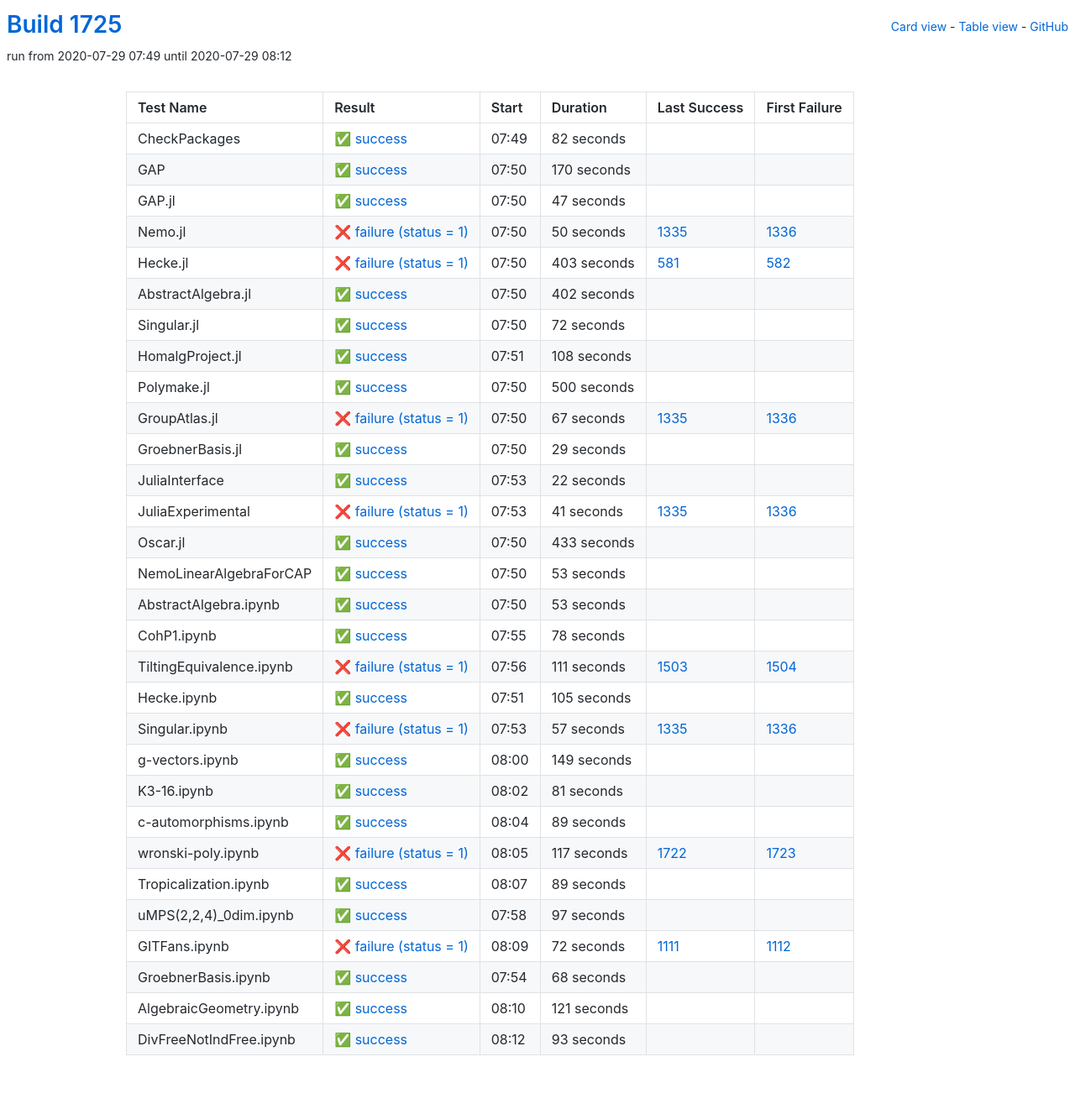
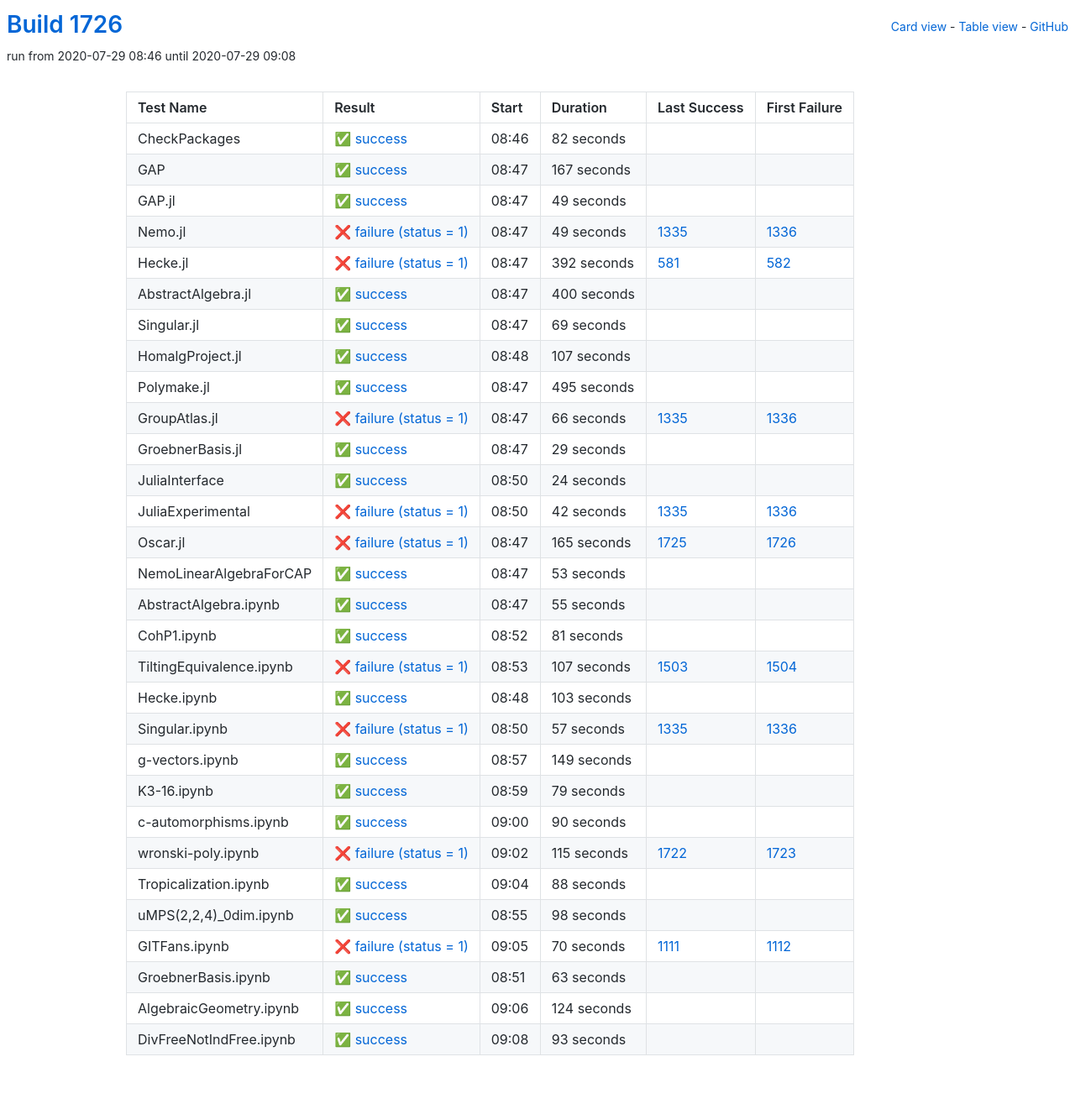
Before and after one commit to oscar-system/oscar-ci-status-1.4, a Jekyll site: the page built from table.html, in a window 1280 px wide. Shown: the whole page at 84% size. Built offline with Jekyll 4.4.1, drawn with Linux system fonts in a browser that asks for light colours.

Commit message:
Build #1726

```diff
--- a/_data/ci.yml
+++ b/_data/ci.yml
@@ -1,6 +1,6 @@
 ---
-build: 1725
-build_url: https://oscarci.mathematik.uni-kl.de/job/oscar-julia-1.4/1725/
+build: 1726
+build_url: https://oscarci.mathematik.uni-kl.de/job/oscar-julia-1.4/1726/
 job: oscar-julia-1.4
 organization: oscar-system
 repo: oscar-ci-status-1.4
@@ -8,8 +8,8 @@ repourl: https://github.com/oscar-system/oscar-ci-status-1.4
 tests:
 - name: CheckPackages
   id: checkpackages
-  log: https://oscarci.mathematik.uni-kl.de/job/oscar-julia-1.4/1725/artifact/logs/build-1725/CheckPackages.log
-  start: 2020-07-29 07:49
+  log: https://oscarci.mathematik.uni-kl.de/job/oscar-julia-1.4/1726/artifact/logs/build-1726/CheckPackages.log
+  start: 2020-07-29 08:46
   success: true
   exitcode: 0
   status: success
@@ -20,116 +20,116 @@ tests:
   first_failure_url:
 - name: GAP
   id: gap
-  log: https://oscarci.mathematik.uni-kl.de/job/oscar-julia-1.4/1725/artifact/logs/build-1725/GAP.log
-  start: 2020-07-29 07:50
+  log: https://oscarci.mathematik.uni-kl.de/job/oscar-julia-1.4/1726/artifact/logs/build-1726/GAP.log
+  start: 2020-07-29 08:47
   success: true
   exitcode: 0
   status: success
-  duration: 170
+  duration: 167
   last_success: false
   last_success_url:
   first_failure: false
   first_failure_url:
 - name: GAP.jl
   id: gap-jl
-  log: https://oscarci.mathematik.uni-kl.de/job/oscar-julia-1.4/1725/artifact/logs/build-1725/GAP.jl.log
-  start: 2020-07-29 07:50
+  log: https://oscarci.mathematik.uni-kl.de/job/oscar-julia-1.4/1726/artifact/logs/build-1726/GAP.jl.log
+  start: 2020-07-29 08:47
   success: true
   exitcode: 0
   status: success
-  duration: 47
+  duration: 49
   last_success: false
   last_success_url:
   first_failure: false
   first_failure_url:
 - name: Nemo.jl
   id: nemo-jl
-  log: https://oscarci.mathematik.uni-kl.de/job/oscar-julia-1.4/1725/artifact/logs/build-1725/Nemo.jl.log
-  start: 2020-07-29 07:50
+  log: https://oscarci.mathematik.uni-kl.de/job/oscar-julia-1.4/1726/artifact/logs/build-1726/Nemo.jl.log
+  start: 2020-07-29 08:47
   success: false
   exitcode: 1
   status: failure
-  duration: 50
+  duration: 49
   last_success: 1335
   last_success_url: https://oscarci.mathematik.uni-kl.de/job/oscar-julia-1.4/1335/
   first_failure: 1336
   first_failure_url: https://oscarci.mathematik.uni-kl.de/job/oscar-julia-1.4/1336/
 - name: Hecke.jl
   id: hecke-jl
-  log: https://oscarci.mathematik.uni-kl.de/job/oscar-julia-1.4/1725/artifact/logs/build-1725/Hecke.jl.log
-  start: 2020-07-29 07:50
+  log: https://oscarci.mathematik.uni-kl.de/job/oscar-julia-1.4/1726/artifact/logs/build-1726/Hecke.jl.log
+  start: 2020-07-29 08:47
   success: false
   exitcode: 1
   status: failure
-  duration: 403
+  duration: 392
   last_success: 581
   last_success_url: https://oscarci.mathematik.uni-kl.de/job/oscar-julia-1.4/581/
   first_failure: 582
   first_failure_url: https://oscarci.mathematik.uni-kl.de/job/oscar-julia-1.4/582/
 - name: AbstractAlgebra.jl
   id: abstractalgebra-jl
-  log: https://oscarci.mathematik.uni-kl.de/job/oscar-julia-1.4/1725/artifact/logs/build-1725/AbstractAlgebra.jl.log
-  start: 2020-07-29 07:50
+  log: https://oscarci.mathematik.uni-kl.de/job/oscar-julia-1.4/1726/artifact/logs/build-1726/AbstractAlgebra.jl.log
+  start: 2020-07-29 08:47
   success: true
   exitcode: 0
   status: success
-  duration: 402
+  duration: 400
   last_success: false
   last_success_url:
   first_failure: false
   first_failure_url:
 - name: Singular.jl
   id: singular-jl
-  log: https://oscarci.mathematik.uni-kl.de/job/oscar-julia-1.4/1725/artifact/logs/build-1725/Singular.jl.log
-  start: 2020-07-29 07:50
+  log: https://oscarci.mathematik.uni-kl.de/job/oscar-julia-1.4/1726/artifact/logs/build-1726/Singular.jl.log
+  start: 2020-07-29 08:47
   success: true
   exitcode: 0
   status: success
-  duration: 72
+  duration: 69
   last_success: false
   last_success_url:
   first_failure: false
   first_failure_url:
 - name: HomalgProject.jl
   id: homalgproject-jl
-  log: https://oscarci.mathematik.uni-kl.de/job/oscar-julia-1.4/1725/artifact/logs/build-1725/HomalgProject.jl.log
-  start: 2020-07-29 07:51
+  log: https://oscarci.mathematik.uni-kl.de/job/oscar-julia-1.4/1726/artifact/logs/build-1726/HomalgProject.jl.log
+  start: 2020-07-29 08:48
   success: true
   exitcode: 0
   status: success
-  duration: 108
+  duration: 107
   last_success: false
   last_success_url:
   first_failure: false
   first_failure_url:
 - name: Polymake.jl
   id: polymake-jl
-  log: https://oscarci.mathematik.uni-kl.de/job/oscar-julia-1.4/1725/artifact/logs/build-1725/Polymake.jl.log
-  start: 2020-07-29 07:50
+  log: https://oscarci.mathematik.uni-kl.de/job/oscar-julia-1.4/1726/artifact/logs/build-1726/Polymake.jl.log
+  start: 2020-07-29 08:47
   success: true
   exitcode: 0
   status: success
-  duration: 500
+  duration: 495
   last_success: false
   last_success_url:
   first_failure: false
   first_failure_url:
 - name: GroupAtlas.jl
   id: groupatlas-jl
-  log: https://oscarci.mathematik.uni-kl.de/job/oscar-julia-1.4/1725/artifact/logs/build-1725/GroupAtlas.jl.log
-  start: 2020-07-29 07:50
+  log: https://oscarci.mathematik.uni-kl.de/job/oscar-julia-1.4/1726/artifact/logs/build-1726/GroupAtlas.jl.log
+  start: 2020-07-29 08:47
   success: false
   exitcode: 1
   status: failure
-  duration: 67
+  duration: 66
   last_success: 1335
   last_success_url: https://oscarci.mathematik.uni-kl.de/job/oscar-julia-1.4/1335/
   first_failure: 1336
   first_failure_url: https://oscarci.mathematik.uni-kl.de/job/oscar-julia-1.4/1336/
 - name: GroebnerBasis.jl
   id: groebnerbasis-jl
-  log: https://oscarci.mathematik.uni-kl.de/job/oscar-julia-1.4/1725/artifact/logs/build-1725/GroebnerBasis.jl.log
-  start: 2020-07-29 07:50
+  log: https://oscarci.mathematik.uni-kl.de/job/oscar-julia-1.4/1726/artifact/logs/build-1726/GroebnerBasis.jl.log
+  start: 2020-07-29 08:47
   success: true
   exitcode: 0
   status: success
@@ -140,44 +140,44 @@ tests:
   first_failure_url:
 - name: JuliaInterface
   id: juliainterface
-  log: https://oscarci.mathematik.uni-kl.de/job/oscar-julia-1.4/1725/artifact/logs/build-1725/JuliaInterface.log
-  start: 2020-07-29 07:53
+  log: https://oscarci.mathematik.uni-kl.de/job/oscar-julia-1.4/1726/artifact/logs/build-1726/JuliaInterface.log
+  start: 2020-07-29 08:50
   success: true
   exitcode: 0
   status: success
-  duration: 22
+  duration: 24
   last_success: false
   last_success_url:
   first_failure: false
   first_failure_url:
 - name: JuliaExperimental
   id: juliaexperimental
-  log: https://oscarci.mathematik.uni-kl.de/job/oscar-julia-1.4/1725/artifact/logs/build-1725/JuliaExperimental.log
-  start: 2020-07-29 07:53
+  log: https://oscarci.mathematik.uni-kl.de/job/oscar-julia-1.4/1726/artifact/logs/build-1726/JuliaExperimental.log
+  start: 2020-07-29 08:50
   success: false
   exitcode: 1
   status: failure
-  duration: 41
+  duration: 42
   last_success: 1335
   last_success_url: https://oscarci.mathematik.uni-kl.de/job/oscar-julia-1.4/1335/
   first_failure: 1336
   first_failure_url: https://oscarci.mathematik.uni-kl.de/job/oscar-julia-1.4/1336/
 - name: Oscar.jl
   id: oscar-jl
-  log: https://oscarci.mathematik.uni-kl.de/job/oscar-julia-1.4/1725/artifact/logs/build-1725/Oscar.jl.log
-  start: 2020-07-29 07:50
-  success: true
-  exitcode: 0
-  status: success
-  duration: 433
-  last_success: false
-  last_success_url:
-  first_failure: false
-  first_failure_url:
+  log: https://oscarci.mathematik.uni-kl.de/job/oscar-julia-1.4/1726/artifact/logs/build-1726/Oscar.jl.log
+  start: 2020-07-29 08:47
+  success: false
+  exitcode: 1
+  status: failure
+  duration: 165
+  last_success: 1725
+  last_success_url: https://oscarci.mathematik.uni-kl.de/job/oscar-julia-1.4/1725/
+  first_failure: 1726
+  first_failure_url: https://oscarci.mathematik.uni-kl.de/job/oscar-julia-1.4/1726/
 - name: NemoLinearAlgebraForCAP
   id: nemolinearalgebraforcap
-  log: https://oscarci.mathematik.uni-kl.de/job/oscar-julia-1.4/1725/artifact/logs/build-1725/NemoLinearAlgebraForCAP.log
-  start: 2020-07-29 07:50
+  log: https://oscarci.mathematik.uni-kl.de/job/oscar-julia-1.4/1726/artifact/logs/build-1726/NemoLinearAlgebraForCAP.log
+  start: 2020-07-29 08:47
   success: true
   exitcode: 0
   status: success
@@ -188,56 +188,56 @@ tests:
   first_failure_url:
 - name: AbstractAlgebra.ipynb
   id: abstractalgebra-ipynb
-  log: https://oscarci.mathematik.uni-kl.de/job/oscar-julia-1.4/1725/artifact/logs/build-1725/AbstractAlgebra.ipynb.log
-  start: 2020-07-29 07:50
+  log: https://oscarci.mathematik.uni-kl.de/job/oscar-julia-1.4/1726/artifact/logs/build-1726/AbstractAlgebra.ipynb.log
+  start: 2020-07-29 08:47
   success: true
   exitcode: 0
   status: success
-  duration: 53
+  duration: 55
   last_success: false
   last_success_url:
   first_failure: false
   first_failure_url:
 - name: CohP1.ipynb
   id: cohp1-ipynb
-  log: https://oscarci.mathematik.uni-kl.de/job/oscar-julia-1.4/1725/artifact/logs/build-1725/CohP1.ipynb.log
-  start: 2020-07-29 07:55
+  log: https://oscarci.mathematik.uni-kl.de/job/oscar-julia-1.4/1726/artifact/logs/build-1726/CohP1.ipynb.log
+  start: 2020-07-29 08:52
   success: true
   exitcode: 0
   status: success
-  duration: 78
+  duration: 81
   last_success: false
   last_success_url:
   first_failure: false
   first_failure_url:
 - name: TiltingEquivalence.ipynb
   id: tiltingequivalence-ipynb
-  log: https://oscarci.mathematik.uni-kl.de/job/oscar-julia-1.4/1725/artifact/logs/build-1725/TiltingEquivalence.ipynb.log
-  start: 2020-07-29 07:56
+  log: https://oscarci.mathematik.uni-kl.de/job/oscar-julia-1.4/1726/artifact/logs/build-1726/TiltingEquivalence.ipynb.log
+  start: 2020-07-29 08:53
   success: false
   exitcode: 1
   status: failure
-  duration: 111
+  duration: 107
   last_success: 1503
   last_success_url: https://oscarci.mathematik.uni-kl.de/job/oscar-julia-1.4/1503/
   first_failure: 1504
   first_failure_url: https://oscarci.mathematik.uni-kl.de/job/oscar-julia-1.4/1504/
 - name: Hecke.ipynb
   id: hecke-ipynb
-  log: https://oscarci.mathematik.uni-kl.de/job/oscar-julia-1.4/1725/artifact/logs/build-1725/Hecke.ipynb.log
-  start: 2020-07-29 07:51
+  log: https://oscarci.mathematik.uni-kl.de/job/oscar-julia-1.4/1726/artifact/logs/build-1726/Hecke.ipynb.log
+  start: 2020-07-29 08:48
   success: true
   exitcode: 0
   status: success
-  duration: 105
+  duration: 103
   last_success: false
   last_success_url:
   first_failure: false
   first_failure_url:
 - name: Singular.ipynb
   id: singular-ipynb
-  log: https://oscarci.mathematik.uni-kl.de/job/oscar-julia-1.4/1725/artifact/logs/build-1725/Singular.ipynb.log
-  start: 2020-07-29 07:53
+  log: https://oscarci.mathematik.uni-kl.de/job/oscar-julia-1.4/1726/artifact/logs/build-1726/Singular.ipynb.log
+  start: 2020-07-29 08:50
   success: false
   exitcode: 1
   status: failure
@@ -248,8 +248,8 @@ tests:
   first_failure_url: https://oscarci.mathematik.uni-kl.de/job/oscar-julia-1.4/1336/
 - name: g-vectors.ipynb
   id: g-vectors-ipynb
-  log: https://oscarci.mathematik.uni-kl.de/job/oscar-julia-1.4/1725/artifact/logs/build-1725/g-vectors.ipynb.log
-  start: 2020-07-29 08:00
+  log: https://oscarci.mathematik.uni-kl.de/job/oscar-julia-1.4/1726/artifact/logs/build-1726/g-vectors.ipynb.log
+  start: 2020-07-29 08:57
   success: true
   exitcode: 0
   status: success
@@ -260,104 +260,104 @@ tests:
   first_failure_url:
 - name: K3-16.ipynb
   id: k3-16-ipynb
-  log: https://oscarci.mathematik.uni-kl.de/job/oscar-julia-1.4/1725/artifact/logs/build-1725/K3-16.ipynb.log
-  start: 2020-07-29 08:02
+  log: https://oscarci.mathematik.uni-kl.de/job/oscar-julia-1.4/1726/artifact/logs/build-1726/K3-16.ipynb.log
+  start: 2020-07-29 08:59
   success: true
   exitcode: 0
   status: success
-  duration: 81
+  duration: 79
   last_success: false
   last_success_url:
   first_failure: false
   first_failure_url:
 - name: c-automorphisms.ipynb
   id: c-automorphisms-ipynb
-  log: https://oscarci.mathematik.uni-kl.de/job/oscar-julia-1.4/1725/artifact/logs/build-1725/c-automorphisms.ipynb.log
-  start: 2020-07-29 08:04
+  log: https://oscarci.mathematik.uni-kl.de/job/oscar-julia-1.4/1726/artifact/logs/build-1726/c-automorphisms.ipynb.log
+  start: 2020-07-29 09:00
   success: true
   exitcode: 0
   status: success
-  duration: 89
+  duration: 90
   last_success: false
   last_success_url:
   first_failure: false
   first_failure_url:
 - name: wronski-poly.ipynb
   id: wronski-poly-ipynb
-  log: https://oscarci.mathematik.uni-kl.de/job/oscar-julia-1.4/1725/artifact/logs/build-1725/wronski-poly.ipynb.log
-  start: 2020-07-29 08:05
+  log: https://oscarci.mathematik.uni-kl.de/job/oscar-julia-1.4/1726/artifact/logs/build-1726/wronski-poly.ipynb.log
+  start: 2020-07-29 09:02
   success: false
   exitcode: 1
   status: failure
-  duration: 117
+  duration: 115
   last_success: 1722
   last_success_url: https://oscarci.mathematik.uni-kl.de/job/oscar-julia-1.4/1722/
   first_failure: 1723
   first_failure_url: https://oscarci.mathematik.uni-kl.de/job/oscar-julia-1.4/1723/
 - name: Tropicalization.ipynb
   id: tropicalization-ipynb
-  log: https://oscarci.mathematik.uni-kl.de/job/oscar-julia-1.4/1725/artifact/logs/build-1725/Tropicalization.ipynb.log
-  start: 2020-07-29 08:07
+  log: https://oscarci.mathematik.uni-kl.de/job/oscar-julia-1.4/1726/artifact/logs/build-1726/Tropicalization.ipynb.log
+  start: 2020-07-29 09:04
   success: true
   exitcode: 0
   status: success
-  duration: 89
+  duration: 88
   last_success: false
   last_success_url:
   first_failure: false
   first_failure_url:
 - name: uMPS(2,2,4)_0dim.ipynb
   id: umps-2-2-4-0dim-ipynb
-  log: https://oscarci.mathematik.uni-kl.de/job/oscar-julia-1.4/1725/artifact/logs/build-1725/uMPS-2-2-4-_0dim.ipynb.log
-  start: 2020-07-29 07:58
+  log: https://oscarci.mathematik.uni-kl.de/job/oscar-julia-1.4/1726/artifact/logs/build-1726/uMPS-2-2-4-_0dim.ipynb.log
+  start: 2020-07-29 08:55
   success: true
   exitcode: 0
   status: success
-  duration: 97
+  duration: 98
   last_success: false
   last_success_url:
   first_failure: false
   first_failure_url:
 - name: GITFans.ipynb
   id: gitfans-ipynb
-  log: https://oscarci.mathematik.uni-kl.de/job/oscar-julia-1.4/1725/artifact/logs/build-1725/GITFans.ipynb.log
-  start: 2020-07-29 08:09
+  log: https://oscarci.mathematik.uni-kl.de/job/oscar-julia-1.4/1726/artifact/logs/build-1726/GITFans.ipynb.log
+  start: 2020-07-29 09:05
   success: false
   exitcode: 1
   status: failure
-  duration: 72
+  duration: 70
   last_success: 1111
   last_success_url: https://oscarci.mathematik.uni-kl.de/job/oscar-julia-1.4/1111/
   first_failure: 1112
   first_failure_url: https://oscarci.mathematik.uni-kl.de/job/oscar-julia-1.4/1112/
 - name: GroebnerBasis.ipynb
   id: groebnerbasis-ipynb
-  log: https://oscarci.mathematik.uni-kl.de/job/oscar-julia-1.4/1725/artifact/logs/build-1725/GroebnerBasis.ipynb.log
-  start: 2020-07-29 07:54
+  log: https://oscarci.mathematik.uni-kl.de/job/oscar-julia-1.4/1726/artifact/logs/build-1726/GroebnerBasis.ipynb.log
+  start: 2020-07-29 08:51
   success: true
   exitcode: 0
   status: success
-  duration: 68
+  duration: 63
   last_success: false
   last_success_url:
   first_failure: false
   first_failure_url:
 - name: AlgebraicGeometry.ipynb
   id: algebraicgeometry-ipynb
-  log: https://oscarci.mathematik.uni-kl.de/job/oscar-julia-1.4/1725/artifact/logs/build-1725/AlgebraicGeometry.ipynb.log
-  start: 2020-07-29 08:10
+  log: https://oscarci.mathematik.uni-kl.de/job/oscar-julia-1.4/1726/artifact/logs/build-1726/AlgebraicGeometry.ipynb.log
+  start: 2020-07-29 09:06
   success: true
   exitcode: 0
   status: success
-  duration: 121
+  duration: 124
   last_success: false
   last_success_url:
   first_failure: false
   first_failure_url:
 - name: DivFreeNotIndFree.ipynb
   id: divfreenotindfree-ipynb
-  log: https://oscarci.mathematik.uni-kl.de/job/oscar-julia-1.4/1725/artifact/logs/build-1725/DivFreeNotIndFree.ipynb.log
-  start: 2020-07-29 08:12
+  log: https://oscarci.mathematik.uni-kl.de/job/oscar-julia-1.4/1726/artifact/logs/build-1726/DivFreeNotIndFree.ipynb.log
+  start: 2020-07-29 09:08
   success: true
   exitcode: 0
   status: success
```
Also changed, not shown: README.md.
